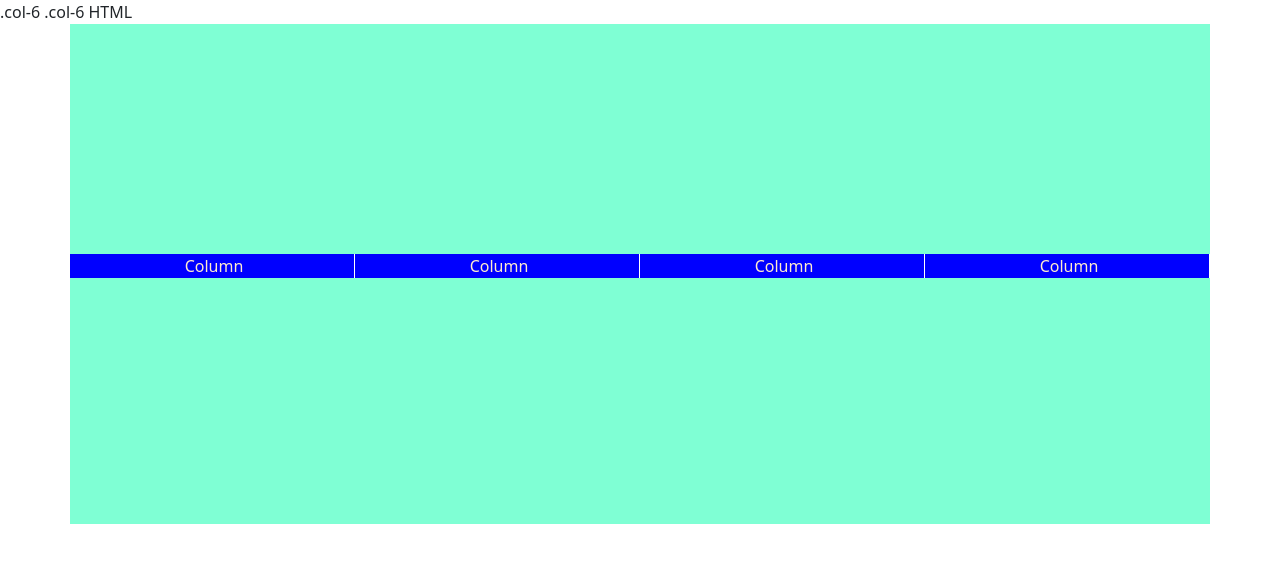
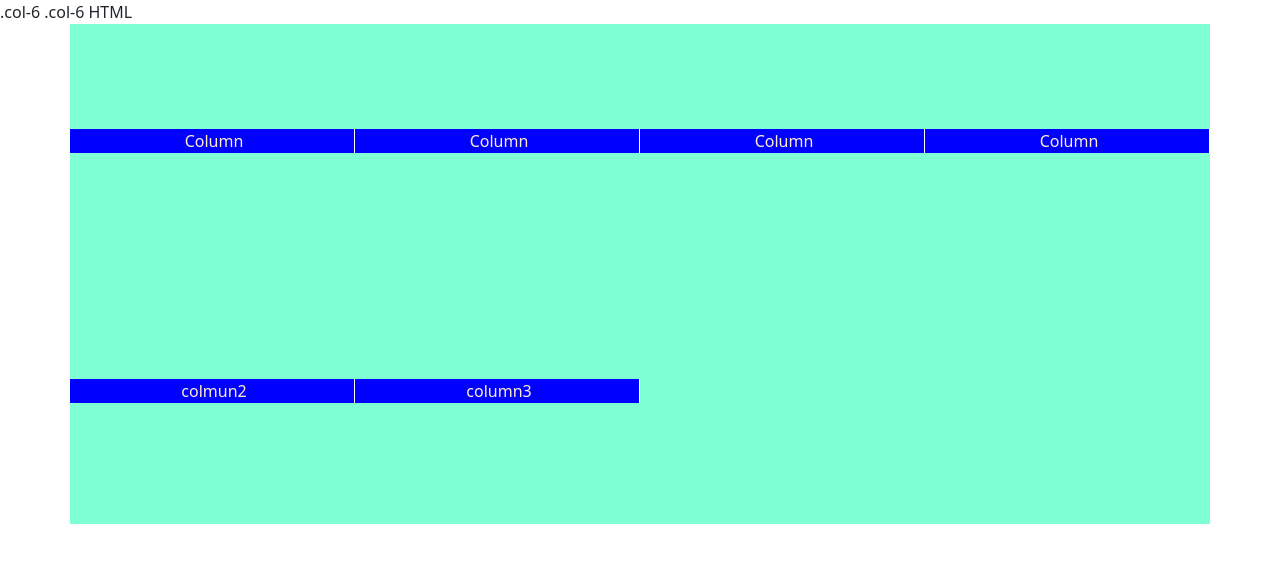
Before and after one commit to bereket-altaseb/BOOTSTRAP, a plain HTML site: page index.html in a window 1280 px wide. Drawn offline with nearby package versions, Linux system fonts and the light colour scheme.

Commit message:
second commit

```diff
--- a/index.html
+++ b/index.html
@@ -26,6 +26,8 @@
         <div class="col">Column</div>
         <div class="col">Column</div>
         <div class="col">Column</div>
+        <div class="col">colmun2</div>
+        <div class="col">column3</div>
       </div>
     </div>
     <!--
```
